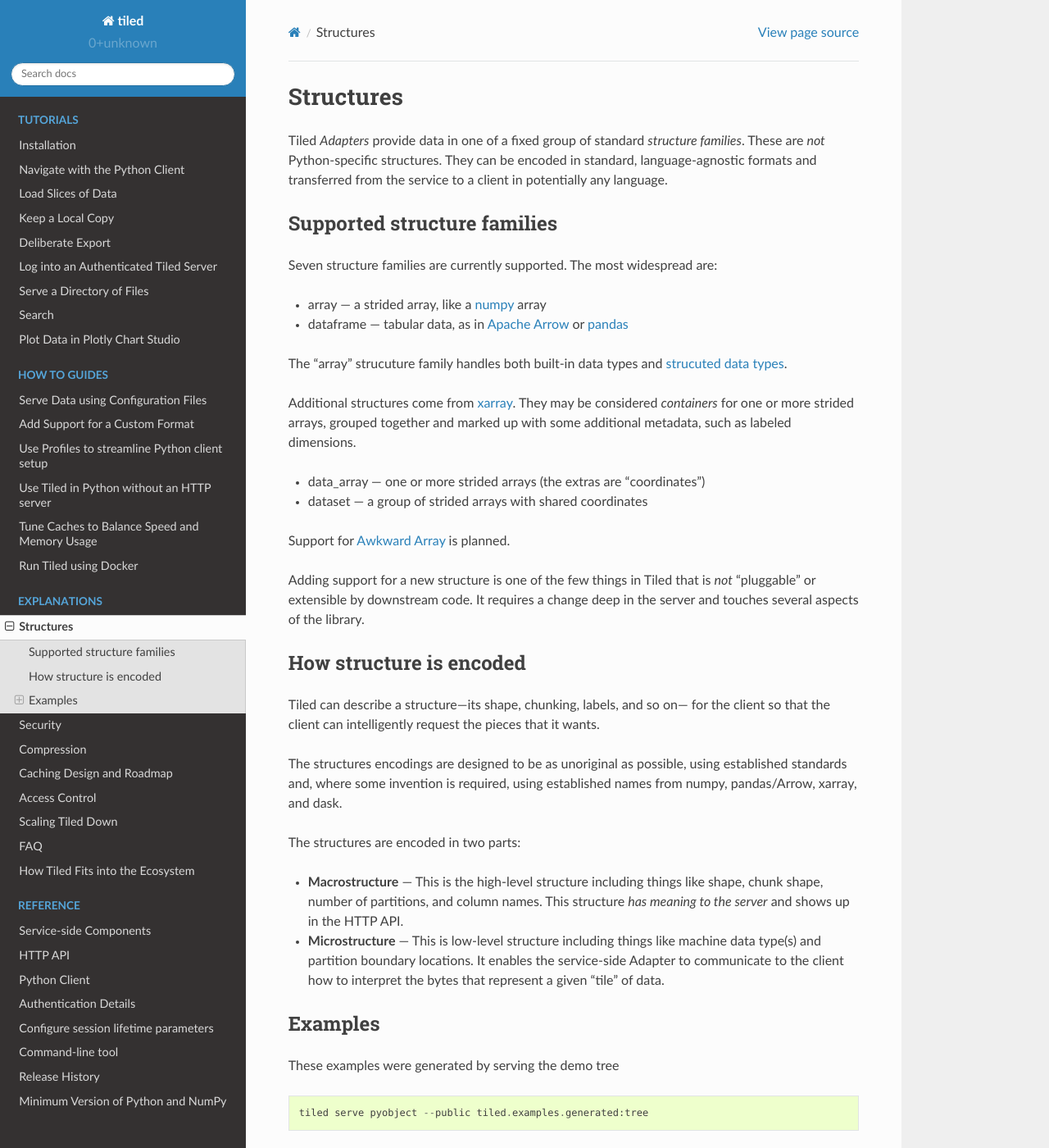
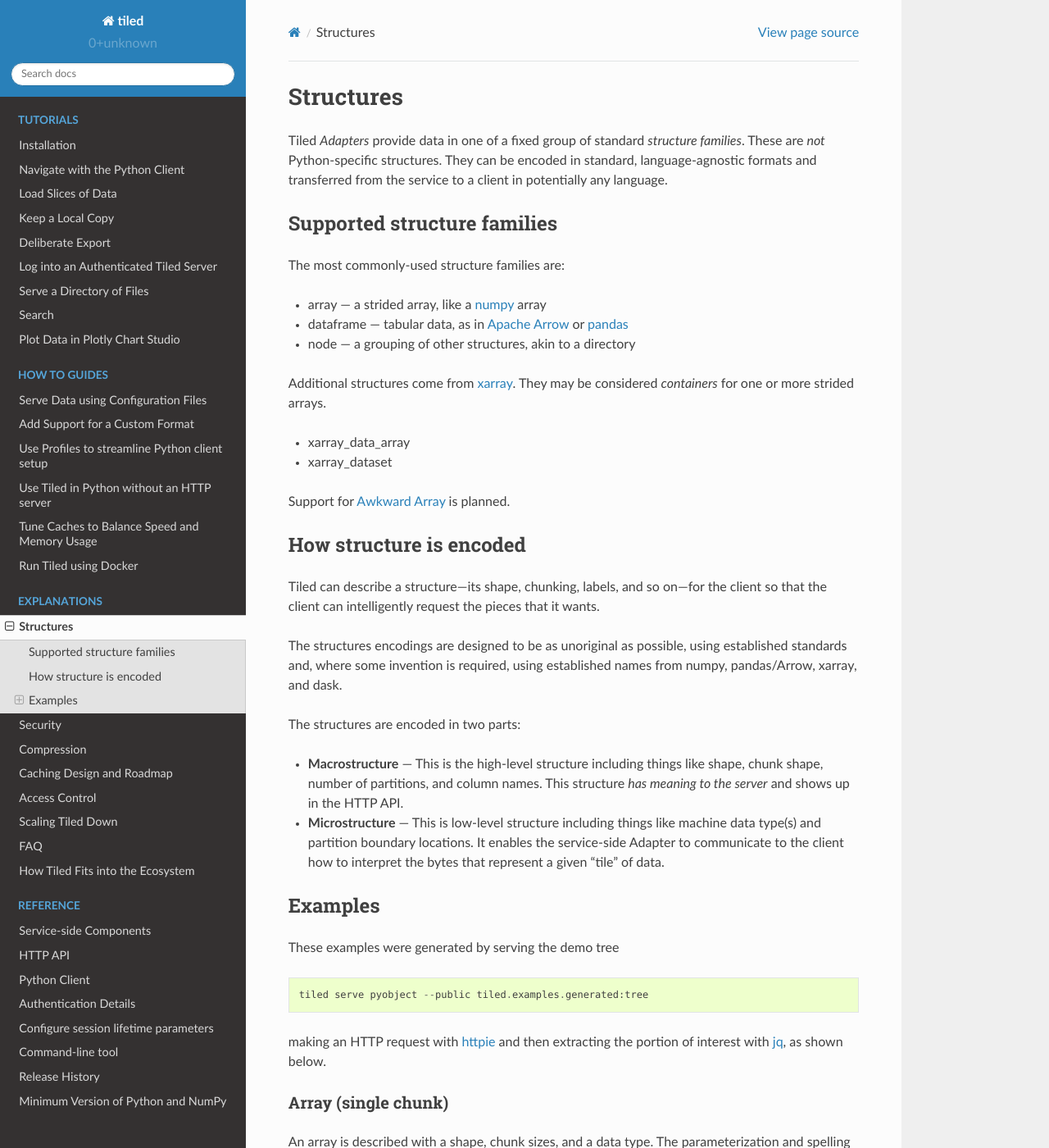
Before and after one commit to bluesky/tiled, a Sphinx documentation site: the page built from docs/source/explanations/structures.md, in a window 1280 px wide and 1400 px high. Shown: the whole window at 82% size. Built offline with Sphinx 7.4.7 and the Read the Docs theme 2.0.0, drawn with Linux system fonts in a browser that asks for light colours; pages that are not in the unit, such as notebooks, are missing from menus; some of the changed text lies outside the part shown.

Commit message:
Update and simplify structure overview.

```diff
--- a/docs/source/explanations/structures.md
+++ b/docs/source/explanations/structures.md
@@ -7,32 +7,25 @@ potentially any language.
 
 ## Supported structure families
 
-Seven structure families are currently supported. The most widespread are:
+The most commonly-used structure families are:
 
 * array --- a strided array, like a [numpy](https://numpy.org) array
 * dataframe --- tabular data, as in [Apache Arrow](https://arrow.apache.org) or
   [pandas](https://pandas.pydata.org/)
-
-The "array" strucuture family handles both built-in data types and
-[strucuted data types](https://numpy.org/doc/stable/user/basics.rec.html).
+* node --- a grouping of other structures, akin to a directory
 
 Additional structures come from
 [xarray](https://xarray.pydata.org/en/stable/). They may be considered
-*containers* for one or more strided arrays, grouped together and marked up with
-some additional metadata, such as labeled dimensions.
+*containers* for one or more strided arrays.
 
-* data_array --- one or more strided arrays (the extras are "coordinates")
-* dataset --- a group of strided arrays with shared coordinates
+* xarray_data_array
+* xarray_dataset
 
 Support for [Awkward Array](https://awkward-array.org/) is planned.
 
-Adding support for a new structure is one of the few things in Tiled that is
-*not* "pluggable" or extensible by downstream code. It requires a change deep in
-the server and touches several aspects of the library.
-
 ## How structure is encoded
 
-Tiled can describe a structure---its shape, chunking, labels, and so on--- for
+Tiled can describe a structure---its shape, chunking, labels, and so on---for
 the client so that the  client can intelligently request the pieces that it
 wants.
 
```
Also changed, not shown: other parts of docs/source/explanations/structures.md (+4 -2 lines).
